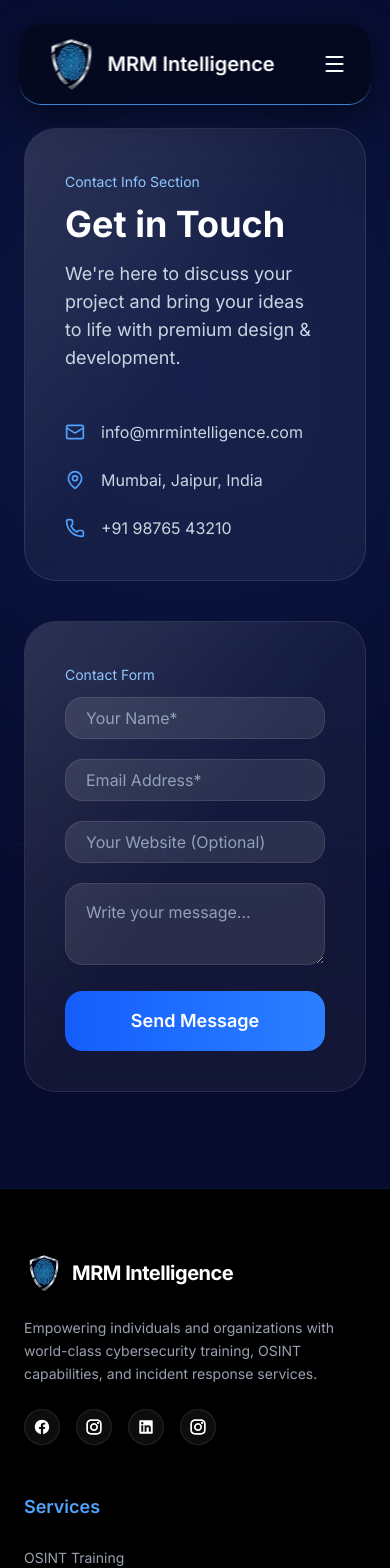
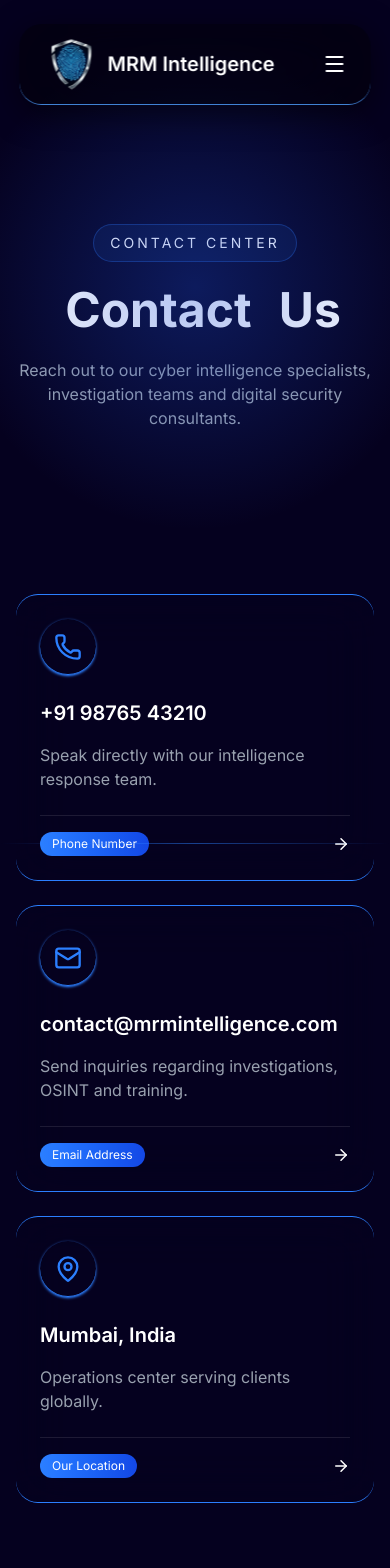
Before and after one commit to Aalekh-coder/pii-landing-page, a Next.js app: page /contact in a window 390 px wide. Shown: the top 1568 px of the page. Built offline with nearby package versions, Linux system fonts and the light colour scheme.

Commit message:
blog and contact page i changing the ui layout

```diff
--- a/app/(pages)/blog/Blog.tsx
+++ b/app/(pages)/blog/Blog.tsx
@@ -1,70 +1,285 @@
 "use client";
 
-import { blogsPost } from "@/data/blog";
 import Image from "next/image";
 import Link from "next/link";
+import { ArrowRight,  TrendingUp } from "lucide-react";
 
-const Blog = () => {
+export default function BlogPage() {
+  const posts = [
+    {
+      category: "Investigation",
+      date: "October 14, 2024",
+      title: "Decoding the Lazarus APT's Latest Lateral Movement",
+      image:
+        "https://i.pinimg.com/736x/54/8b/6f/548b6f51f6559787aa0db8a380c6ac67.jpg",
+    },
+    {
+      category: "Infrastructure",
+      date: "October 12, 2024",
+      title: "Securing Multi-Cloud Environments: A Zero Trust Framework",
+      image:
+        "https://i.pinimg.com/736x/57/4d/6c/574d6cbe610836c845d8c32a3a202ff6.jpg",
+    },
+    {
+      category: "Training",
+      date: "October 10, 2024",
+      title: "The 2025 CEIR Curriculum: Bridging the Gap in Incident Response",
+      image:
+        "https://i.pinimg.com/736x/ad/08/1c/ad081ce1f8037a80ba08bcbeeefdead7.jpg",
+      featured: true,
+    },
+  ];
+
   return (
+    <main className="min-h-screen bg-[#050B11] text-white">
+      <div className="mx-auto max-w-5xl px-4 py-12 lg:px-8 pt-32 lg:pt-36">
+        {/* HERO */}
+        <section className="overflow-hidden rounded-xl border border-white/10 bg-[#0B1219]">
+          <div className="grid lg:grid-cols-2">
+            <div className="flex flex-col justify-center p-8 lg:p-12">
+              <span className="mb-6 w-fit border border-blue-400/40 rounded-lg bg-blue-500/10 px-3 py-2 text-xs tracking-[4px] text-blue-200 uppercase">
+                AI Security
+              </span>
 
-      <div className="max-w-5xl mx-auto px-4 py-12 pt-32 md:pt-34 lg:pt-38 relative">
+              <h1 className="max-w-lg text-xl font-semibold leading-tight">
+                Project Chimera: Analyzing New Polymorphic Ransomware Vectors
+              </h1>
 
- <div className="absolute inset-0">
-        <div className="absolute left-1/2 top-32 h-[500px] w-[500px] -translate-x-1/2 rounded-full bg-blue-500/20 blur-[180px]" />
+              <p className="mt-6 max-w-lg text-gray-400">
+                Our threat intelligence team has identified a sophisticated
+                strain of ransomware that utilizes neural-network-based
+                obfuscation to evade standard heuristic detection.
+              </p>
+
+              <Link
+                href="#"
+                className="mt-8 flex w-fit items-center gap-3 rounded bg-[#4476ff] px-6 py-3 font-medium text-white transition hover:opacity-90"
+              >
+                Read Detailed Analysis
+                <ArrowRight size={18} />
+              </Link>
+            </div>
+
+            <div className="relative min-h-[400px]">
+              <Image
+                src="/blog/blog-hero.jpg"
+                alt="hero image"
+                fill
+                className="object-cover"
+              />
+            </div>
+          </div>
+        </section>
+
+        {/* SECTION HEADER */}
+        <div className="mt-16 mb-8 flex items-center justify-between">
+          <div className="flex items-center gap-3">
+            <div className="h-6 w-1 rounded-full bg-blue-300" />
+
+            <h2 className="text-lg font-medium">Latest Updates</h2>
+          </div>
+
+          <Link
+            href="#all-blogs"
+            className="text-xs tracking-[3px] text-blue-200 uppercase"
+          >
+            View All Intelligence
+          </Link>
+        </div>
+
+        {/* CONTENT GRID */}
+        <div className="grid gap-6 lg:grid-cols-[1fr_1fr_280px]">
+          {/* LEFT */}
+          <div className="space-y-6 lg:col-span-2">
+            {/* top row */}
+            <div className="grid gap-6 md:grid-cols-2">
+              {posts.slice(0, 2).map((post) => (
+                <div
+                  key={post.title}
+                  className="overflow-hidden rounded-lg border border-white/10 bg-[#111820]"
+                >
+                  <div className="relative h-52">
+                    <Image
+                      src={post.image}
+                      alt=""
+                      fill
+                      className="object-cover"
+                    />
+                  </div>
+
+                  <div className="p-5">
+                    <span className="border border-blue-300/20 bg-black/30 px-3 py-1 rounded-lg">
+                      {post.category}
+                    </span>
+
+                    <p className="mt-4 text-sm text-gray-500">{post.date}</p>
+
+                    <h3 className="mt-3 text-lg font-medium">{post.title}</h3>
+
+                    <Link
+                      href="#"
+                      className="mt-4 inline-flex items-center gap-2 text-blue-400"
+                    >
+                      Read More
+                    </Link>
+                  </div>
+                </div>
+              ))}
+            </div>
+
+            {/* featured */}
+            <article className="overflow-hidden rounded-lg border border-white/10 bg-[#111820]">
+              <div className="grid md:grid-cols-2">
+                <div className="relative min-h-[350px]">
+                  <Image
+                    src="https://i.pinimg.com/736x/ad/08/1c/ad081ce1f8037a80ba08bcbeeefdead7.jpg"
+                    alt=""
+                    fill
+                    className="object-cover"
+                  />
+                </div>
+
+                <div className="p-8">
+                  <span className="border border-blue-300/20 bg-black/30 px-3 py-1 text-xs tracking-[3px]">
+                    Training
+                  </span>
+
+                  <p className="mt-6 text-sm text-gray-500">October 10, 2024</p>
+
+                  <h3 className="mt-4 text-2xl font-medium">
+                    The 2025 CEIR Curriculum: Bridging the Gap in Incident
+                    Response
+                  </h3>
+
+                  <p className="mt-6 text-gray-400">
+                    Our updated training protocols now include adversarial AI
+                    simulation and live-fire cyber range exercises.
+                  </p>
+
+                  <Link
+                    href="#"
+                    className="mt-6 inline-flex items-center gap-2 text-blue-200"
+                  >
+                    Read More
+                  </Link>
+                </div>
+              </div>
+            </article>
+          </div>
+
+          {/* SIDEBAR */}
+          <aside className="space-y-6">
+            {/* Threat */}
+            <div className="rounded-lg border border-[#e39d9d]/30 bg-[#171E25] p-6">
+              <h3 className="mb-6 text-xs tracking-[4px] uppercase text-gray-400">
+                Global Threat Level
+              </h3>
+
+              <div className="flex items-center justify-between">
+                <span className="font-medium text-blue-300">HIGH</span>
+
+                <span className="text-gray-400">Level 4/5</span>
+              </div>
+
+              <div className="mt-4 h-2 overflow-hidden rounded-full bg-white/10">
+                <div className="h-full w-[80%] bg-blue-300" />
+              </div>
+
+              <p className="mt-5 text-sm text-gray-400">
+                Increased ransomware activity targeting critical energy
+                infrastructure in Western Europe.
+              </p>
+            </div>
+
+            {/* Trending */}
+            <div className="rounded-lg bg-[#171E25] p-6">
+              <div className="mb-5 flex items-center gap-2">
+                <TrendingUp size={16} />
+                <span>Trending Research</span>
+              </div>
+
+              <div className="space-y-6">
+                {[
+                  "The Emergence of Deepfake-as-a-Service in Phishing Campaigns",
+                  "Quantum-Resistant Cryptography",
+                  "Supply Chain Vulnerabilities in Open Source AI Libraries",
+                ].map((item, i) => (
+                  <div key={item}>
+                    <p className="mb-2 text-sm text-gray-500">0{i + 1}</p>
+
+                    <h4 className="font-medium">{item}</h4>
+                  </div>
+                ))}
+              </div>
+            </div>
+
+            {/* CTA */}
+            <div className="rounded-lg bg-[#1559f7] p-6 text-white">
+              <h3 className="font-medium">Request a Threat Assessment</h3>
+
+              <p className="mt-4 text-sm">
+                Get a confidential evaluation of your current security posture
+                from our elite response team.
+              </p>
+
+              <button className="mt-6 w-full rounded bg-blue-700 py-3 text-white">
+                Contact Services
+              </button>
+            </div>
+          </aside>
+        </div>
       </div>
 
-        <div className="mb-12 border-b border-blue-500 pb-8">
-          <h1 className="text-4xl font-extrabold tracking-tight text-white mb-4">
-            Latest Updates
-          </h1>
-          <p className="text-lg text-slate-300">
-            Discover stories, thinking, and expertise from our engineering team.
-          </p>
+
+      <section className="mx-auto max-w-5xl px-8 pb-5" id="all-blogs">
+        <div className="mt-16 mb-8 flex items-center justify-between">
+          <div className="flex items-center gap-3">
+            <div className="h-6 w-1 rounded-full bg-blue-300" />
+
+            <h2 className="text-lg font-medium">All blogs</h2>
+          </div>
+
+
         </div>
 
-        <div className="grid gap-10 md:grid-cols-2 lg:grid-cols-3">
-          {blogsPost.map((post) => (
-            <article
-              key={post.id}
-              className="group flex flex-col items-start justify-between border border-gray-50/20 shadow-2xl rounded-2xl"
-            >
-              <div className="relative w-full aspect-video mb-6 overflow-hidden rounded-2xl">
-                <Link href={`/blog/${post.id}`}>
+        <div className="space-y-6 lg:col-span-2">
+          {/* top row */}
+          <div className="grid gap-6 md:grid-cols-3">
+            {posts.map((post) => (
+              <div
+                key={post.title}
+                className="overflow-hidden rounded-lg border border-white/10 bg-[#111820]"
+              >
+                <div className="relative h-52">
                   <Image
                     src={post.image}
-                    alt={post.metaTitle || post.title}
+                    alt=""
                     fill
-                    className="object-cover transition-transform duration-300 group-hover:scale-105"
-                    sizes="(max-width: 768px) 100vw, (max-width: 1200px) 50vw, 33vw"
+                    className="object-cover"
                   />
-                </Link>
+                </div>
+
+                <div className="p-5">
+                  <span className="border border-blue-300/20 bg-black/30 px-3 py-1 rounded-lg">
+                    {post.category}
+                  </span>
+
+                  <p className="mt-4 text-sm text-gray-500">{post.date}</p>
+
+                  <h3 className="mt-3 text-lg font-medium">{post.title}</h3>
+
+                  <Link
+                    href="#"
+                    className="mt-4 inline-flex items-center gap-2 text-blue-400"
+                  >
+                    Read More
+                  </Link>
+                </div>
               </div>
-              <div className="flex items-center gap-x-4 text-xs px-4">
-                <time dateTime={post.date} className="text-blue-500">
-                  {post.date}
-                </time>
-                <span className="z-10 rounded-full border border-blue-500 px-3 py-1.5 font-medium text-white hover:bg-slate-200">
-                  {post.category}
-                </span>
-              </div>
-              <div className="relative px-4">
-                <h3 className="mt-3 text-xl font-semibold leading-6 text-white group-hover:text-slate-300">
-                  <a href={`/blog/${post.id}`}>
-                    <span className="absolute inset-0" />
-                    {post.title}
-                  </a>
-                </h3>
-                <p className="mt-5 line-clamp-3 text-sm leading-6 text-slate-400">
-                  {post.description}
-                </p>
-              </div>
-
-              <Link href={`/blog/${post.id}`} className="my-5 px-4 hover:scale-110 hover:text-blue-200 duration-300">Read More</Link>
-            </article>
-          ))}
+            ))}
+          </div>
         </div>
-      </div>
+      </section>
+    </main>
   );
-};
-
-export default Blog;
+}
--- a/app/(pages)/contact/Contact.tsx
+++ b/app/(pages)/contact/Contact.tsx
@@ -1,98 +1,212 @@
-"use client";
+import {
+  Phone,
+  Mail,
+  MapPin,
 
-import { Mail, Phone, MapPin } from "lucide-react";
+  ArrowRight,
+} from "lucide-react";
 
 export default function ContactPage() {
   return (
-    <section className="relative min-h-screen overflow-hidden bg-[#070b2d] py-24 pt-32 lg:pt-40 ">
-      {/* Background Glow */}
-      <div className="absolute inset-0">
-        <div className="absolute left-1/2 top-32 h-[500px] w-[500px] -translate-x-1/2 rounded-full bg-blue-500/20 blur-[180px]" />
-      </div>
+    <main className="min-h-screen bg-[#05011f] text-white overflow-x-hidden">
+      {/* Hero */}
+      <section className="relative py-24">
+        <div className="absolute inset-0 bg-[radial-gradient(circle_at_center,#1d4ed855,transparent_70%)]" />
 
-      <div className="relative z-10 mx-auto max-w-5xl  px-6">
-        <div className="grid gap-10 lg:grid-cols-2">
-          {/* Contact Info Card */}
-          <div className="group relative overflow-hidden rounded-[32px] border border-white/10 bg-white/5 p-10 backdrop-blur-xl">
-            {/* Glass Reflection */}
-            <div className="absolute inset-0 bg-gradient-to-br from-white/10 via-transparent to-transparent" />
+        <div className="mx-auto max-w-5xl px-4 py-12 lg:px-8 pt-32 lg:pt-36">
+          <div className="text-center">
+            <span className="mb-6 inline-block rounded-full border border-blue-500/30 bg-blue-500/10 px-4 py-2 text-sm tracking-[3px] uppercase text-white">
+              Contact Center
+            </span>
 
-            {/* Glow Border */}
-            <div className="absolute inset-0 rounded-[32px] shadow-[0_0_40px_rgba(168,85,247,0.25)]" />
+            <h1 className="text-5xl md:text-7xl font-bold">
+              <span className=" px-4 py-2 ">
+                Contact
+              </span>{" "}
+              Us
+            </h1>
 
-            <div className="relative">
-              <span className="mb-3 inline-block text-sm text-blue-300">
-                Contact Info Section
+            <p className="mx-auto mt-6 max-w-2xl text-gray-400">
+              Reach out to our cyber intelligence specialists, investigation
+              teams and digital security consultants.
+            </p>
+          </div>
+        </div>
+      </section>
+
+      {/* Contact Cards */}
+      <section className="pb-20 pt-5">
+        <div className="mx-auto max-w-5xl px-4">
+          <div className="grid gap-6 md:grid-cols-2 lg:grid-cols-3">
+            <InfoCard
+              icon={<Phone size={28} />}
+              title="+91 98765 43210"
+              description="Speak directly with our intelligence response team."
+              tag="Phone Number"
+            />
+
+            <InfoCard
+              icon={<Mail size={28} />}
+              title="contact@mrmintelligence.com"
+              description="Send inquiries regarding investigations, OSINT and training."
+              tag="Email Address"
+            />
+
+            <InfoCard
+              icon={<MapPin size={28} />}
+              title="Mumbai, India"
+              description="Operations center serving clients globally."
+              tag="Our Location"
+            />
+          </div>
+        </div>
+      </section>
+
+      {/* Partner Strip */}
+      <section className="border-y border-white/10 bg-white/5 py-10">
+        <div className="mx-auto max-w-7xl px-4">
+          <div className="grid grid-cols-2 gap-8 text-center text-gray-500 md:grid-cols-5">
+            <div>PARTNER 01</div>
+            <div>PARTNER 02</div>
+            <div>PARTNER 03</div>
+            <div>PARTNER 04</div>
+            <div>PARTNER 05</div>
+          </div>
+        </div>
+      </section>
+
+      {/* Contact + Map */}
+      <section className="py-24">
+        <div className="mx-auto max-w-5xl px-4">
+          <div className="grid gap-12 lg:grid-cols-2">
+            {/* Left */}
+            <div>
+              <span className="text-sm tracking-[4px] uppercase text-blue-400">
+                Get In Touch
               </span>
 
-              <h2 className="mb-4 text-4xl md:text-6xl font-bold text-white">
-                Get in Touch
-              </h2>
+              <p className="mt-6 max-w-lg text-gray-400">
+                Connect with our cyber intelligence experts for consulting,
+                investigations, threat analysis and enterprise security.
+              </p>
+              <h3 className="mt-12 mb-4 text-xl font-semibold">
+                Find Us Here
+              </h3>
 
-              <p className="max-w-md text-lg text-slate-300">
-                We're here to discuss your project and bring your ideas to life
-                with premium design & development.
-              </p>
+              <div className="overflow-hidden rounded-2xl border border-white/10">
+                <iframe
+                  src="https://maps.google.com/maps?q=india&t=&z=5&ie=UTF8&iwloc=&output=embed"
+                  className="h-[300px] w-full"
+                  loading="lazy"
+                />
+              </div>
+            </div>
 
-              <div className="mt-12 space-y-6">
-                <div className="flex items-center gap-4 text-slate-300">
-                  <Mail className="h-5 w-5 text-blue-400" />
-                  info@mrmintelligence.com
+            {/* Form */}
+            <div className="rounded-3xl border-b border-t border-blue-500 p-8 backdrop-blur-xl ">
+              <form className="space-y-5">
+                <div className="grid gap-5 md:grid-cols-2">
+                  <Input placeholder="Your Name" />
+                  <Input placeholder="Your Email" />
                 </div>
 
-                <div className="flex items-center gap-4 text-slate-300">
-                  <MapPin className="h-5 w-5 text-blue-400" />
-                  Mumbai, Jaipur, India
-                </div>
-
-                <div className="flex items-center gap-4 text-slate-300">
-                  <Phone className="h-5 w-5 text-blue-400" />
-                  +91 98765 43210
-                </div>
-              </div>
-            </div>
-          </div>
-
-          {/* Contact Form Card */}
-          <div className="relative overflow-hidden rounded-[32px] border border-white/10 bg-white/5 p-10 backdrop-blur-xl">
-            <div className="absolute inset-0 bg-gradient-to-br from-white/10 via-transparent to-transparent" />
-
-            <div className="relative">
-              <span className="mb-3 inline-block text-sm text-blue-300">
-                Contact Form
-              </span>
-
-              <form className="space-y-5">
-                <input
-                  placeholder="Your Name*"
-                  className="w-full rounded-2xl border border-white/10 bg-white/10 px-5 py-2 text-white outline-none placeholder:text-slate-400 focus:border-blue-500"
-                />
-                <input
-                  placeholder="Email Address*"
-                  className="w-full rounded-2xl border border-white/10 bg-white/10 px-5 py-2 text-white outline-none placeholder:text-slate-400 focus:border-blue-500"
-                />
-                <input
-                  placeholder="Your Website (Optional)"
-                  className="w-full rounded-2xl border border-white/10 bg-white/10 px-5 py-2 text-white outline-none placeholder:text-slate-400 focus:border-blue-500"
-                />
+                <Input placeholder="Subject" />
 
                 <textarea
-                  placeholder="Write your message..."
-                  rows={2}
-                  className="w-full rounded-2xl border border-white/10 bg-white/10 px-5 py-4 text-white outline-none placeholder:text-slate-400 focus:border-blue-500"
+                  rows={6}
+                  placeholder="Your Message"
+                  className="w-full rounded-xl border-b border-blue-500 bg-[#0a062f] px-5 py-4 text-white outline-none focus:border-blue-500"
                 />
 
                 <button
-                  type="submit"
-                  className="w-full rounded-2xl bg-gradient-to-r from-blue-600 to-blue-500 px-8 py-4 text-lg font-semibold text-white shadow-blue-600 transition-all hover:scale-[1.02]"
+                  className="
+                  w-full
+                  rounded-full
+                  bg-linear-to-r from-blue-500 to-blue-700
+                  py-4
+                  font-medium
+                  text-white
+                  transition
+                  hover:opacity-90
+                "
                 >
-                  Send Message
+                  Submit Request
                 </button>
               </form>
             </div>
           </div>
         </div>
-      </div>
-    </section>
+      </section>
+
+
+    </main>
   );
 }
+
+function Input({
+  placeholder,
+}: {
+  placeholder: string;
+}) {
+  return (
+    <input
+      placeholder={placeholder}
+      className="
+      w-full
+      rounded-xl
+      border-b
+      border-blue-500
+      bg-[#0a062f]
+      px-5
+      py-4
+      text-white
+      outline-none
+      focus:border-blue-500
+    "
+    />
+  );
+}
+
+function InfoCard({
+  icon,
+  title,
+  description,
+  tag,
+}: {
+  icon: React.ReactNode;
+  title: string;
+  description: string;
+  tag: string;
+}) {
+  return (
+    <div
+      className="
+      rounded-3xl
+      p-6
+      backdrop-blur-xl
+      transition
+      hover:border-blue-500/40
+      border-b border-blue-500
+      border-t
+    "
+    >
+      <div className="mb-6 flex h-14 w-14 items-center justify-center rounded-full border-b border-blue-500 text-blue-500 hover:border shadow shadow-blue-500">
+        {icon}
+      </div>
+
+      <h3 className="text-xl font-semibold">{title}</h3>
+
+      <p className="mt-4 text-gray-400">
+        {description}
+      </p>
+
+      <div className="mt-6 flex items-center justify-between border-t border-white/10 pt-4">
+        <span className="rounded-full bg-linear-to-r from-blue-500 to-blue-700 px-3 py-1 text-xs">
+          {tag}
+        </span>
+
+        <ArrowRight size={18} />
+      </div>
+    </div>
+  );
+}
--- a/next.config.ts
+++ b/next.config.ts
@@ -10,6 +10,12 @@
         port: "",
         pathname: "/**",
       },
+      {
+        protocol: "https",
+        hostname: "i.pinimg.com",
+        port: "",
+        pathname: "/**",
+      },
     ],
   },
 };
```
Also changed, not shown: app/(pages)/blog/[blog]/BlogDetail.tsx (added, +7 -0 lines), app/(pages)/blog/[blog]/page.tsx (added, +9 -0 lines), public/blog/blog-hero.jpg (added).
